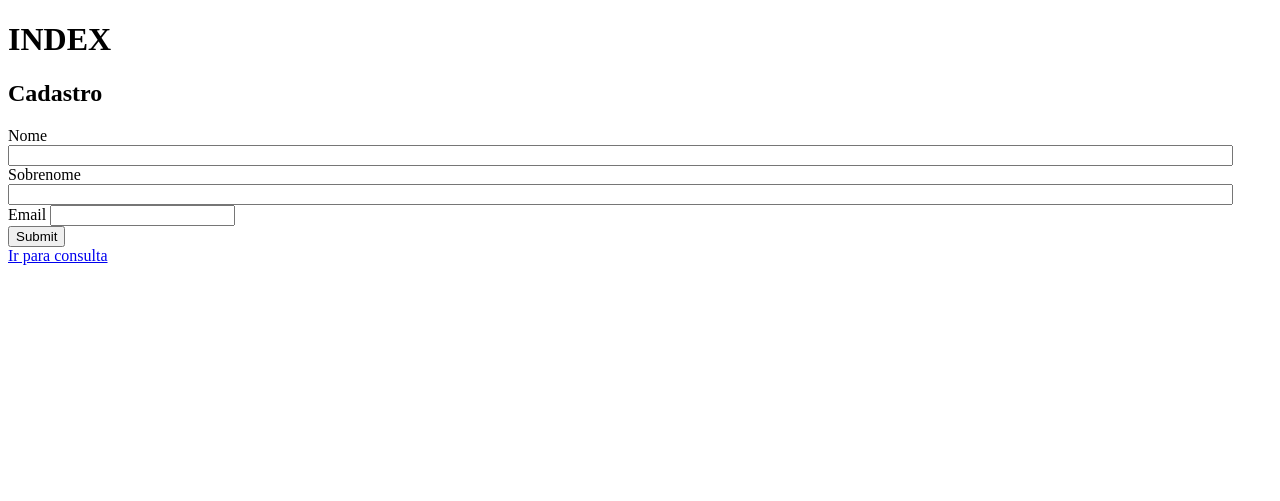
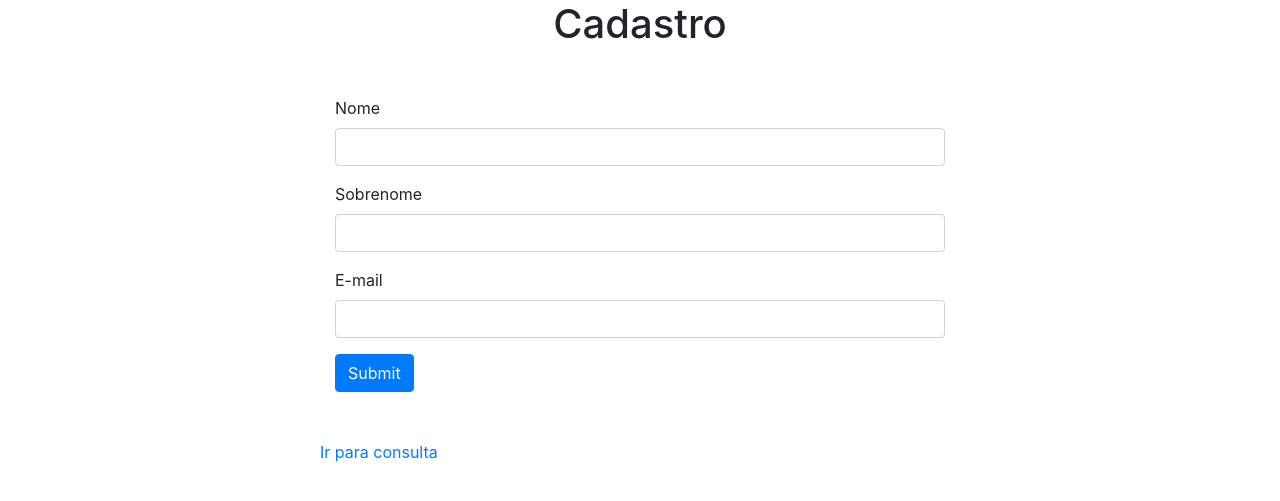
Before and after one commit to avm93/fiap_devops, a Flask app: page / in a window 1280 px wide. Shown: the top 501 px of the page. Run offline with Flask 2, Linux system fonts and the light colour scheme; some libraries are stand-ins or nearby versions.

Commit message:
app testado, formatado e funcionando

```diff
--- a/app.py
+++ b/app.py
@@ -25,8 +25,6 @@ def index():
 @app.route('/consulta')
 def consulta():
     query = db_query("SELECT * FROM [dbo].[Cadastro];")
-    for row in query:
-        print(row)
     return render_template('consulta.html', query=query)
 
 
--- a/templates/index.html
+++ b/templates/index.html
@@ -4,28 +4,35 @@
     <meta charset="UTF-8">
     <meta name="viewport" content="width=device-width, user-scalable=no, initial-scale=1.0, maximum-scale=1.0, minimum-scale=1.0">
     <meta http-equiv="X-UA-Compatible" content="ie=edge">
-    <title>Document</title>
+    <link rel="stylesheet" href="https://stackpath.bootstrapcdn.com/bootstrap/4.3.1/css/bootstrap.min.css"
+          integrity="sha384-ggOyR0iXCbMQv3Xipma34MD+dH/1fQ784/j6cY/iJTQUOhcWr7x9JvoRxT2MZw1T" crossorigin="anonymous">
+    <title>AM DevOps</title>
 </head>
 <body>
 
-<h1>INDEX</h1>
+<h1 class="h1 text-center mb-5">Cadastro</h1>
 
-<div class="formwrapper">
-
-    <h2 class="title">Cadastro</h2>
-    <form method="POST" action="">
+<div>
+    <form method="POST" action="" class="col-lg-6 offset-lg-3">
         {{ form.csrf_token() }}
-        <div class="form-field">{{ form.nome.label }} {{ form.nome(size=150) }}</div>
-        <div class="form-field">{{ form.sobrenome.label }} {{ form.sobrenome(size=150) }}</div>
-        <div class="form-field">{{ form.email.label }} {{ form.email }}</div>
-        {{ form.submit }}
+        <div class="form-group">
+            <label for="nome">Nome</label>
+            {{ form.nome(class_="form-control") }}
+            {#            <small id="emailHelp" class="form-text text-muted">We'll never share your email with anyone else.</small>#}
+        </div>
+        <div class="form-group">
+            <label for="sobrenome">Sobrenome</label>
+            {{ form.sobrenome(class_="form-control") }}
+        </div>
+        <div class="form-group">
+            <label for="email">E-mail</label>
+            {{ form.email(class_="form-control") }}
+        </div>
+        {{ form.submit(class_="btn btn-primary") }}
     </form>
 </div>
-{% if form.errors %}
-    {{ form.errors }}
-{% endif %}
 
-<a href="/consulta">Ir para consulta</a>
+<p class="offset-lg-3 mt-5"><a href="/consulta">Ir para consulta</a></p>
 
 </body>
 </html>
```
Also changed, not shown: templates/consulta.html (+8 -4 lines).
